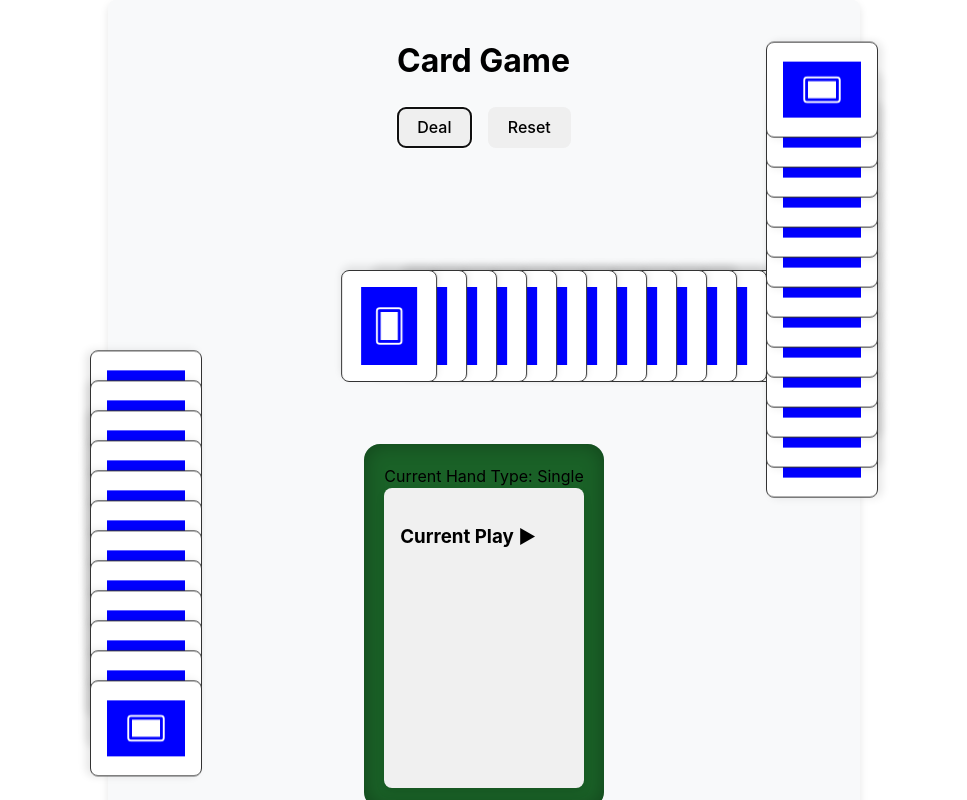
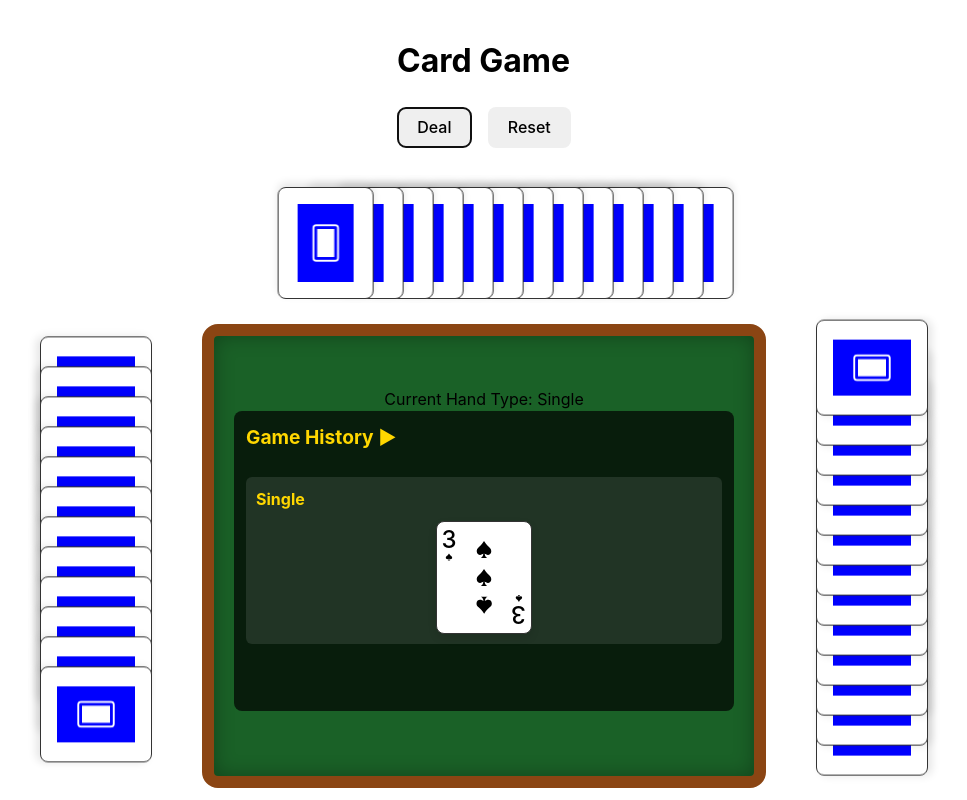
Before and after one commit to kevinphanle/ThirteenCardGame, a React (Vite) app: page / in a window 1280 px wide. Both pictures are taken after a click on the button "Deal". Shown: the top 800 px of the page, without its empty margins (156-1123 px from the left). Built offline with nearby package versions, Linux system fonts and the light colour scheme.

Commit message:
update hand history UI

```diff
--- a/src/App.module.css
+++ b/src/App.module.css
@@ -14,10 +14,10 @@
   justify-content: center;
   align-items: center;
   gap: 1rem;
-  background-color: #f8f9fa;
+  /* background-color: #f8f9fa; */
   padding: 1rem;
   border-radius: 8px;
-  box-shadow: 0 4px 8px rgba(0, 0, 0, 0.1);
+  /* box-shadow: 0 4px 8px rgba(0, 0, 0, 0.1); */
 }
 
 .startMessage {
@@ -97,7 +97,6 @@
   border: 1px solid #333;
   border-radius: 8px;
   text-align: center;
-  cursor: pointer;
   background-color: #fff;
   transition: transform 0.2s, box-shadow 0.2s;
   display: flex;
@@ -106,16 +105,6 @@
   align-items: center;
   padding: 1em 1.2em;
   box-shadow: 0 4px 8px rgba(0, 0, 0, 0.1);
-
-  &:hover {
-    transform: translateY(-5px);
-    box-shadow: 0 8px 16px rgba(0, 0, 0, 0.2);
-  }
-
-  &:active {
-    transform: translateY(-2px);
-    box-shadow: 0 4px 8px rgba(0, 0, 0, 0.2);
-  }
 
   p {
     margin: 0;
@@ -161,6 +150,26 @@
   span {
     backface-visibility: hidden;
   }
+}
+
+.clickable {
+  .card {
+    &:active {
+      transform: translateY(-2px);
+      box-shadow: 0 4px 8px rgba(0, 0, 0, 0.2);
+    }
+    &:hover {
+      transform: translateY(-5px);
+      box-shadow: 0 8px 16px rgba(0, 0, 0, 0.2);
+    }
+  }
+}
+
+.actionBtnContainer {
+  display: flex;
+  justify-content: center;
+  gap: 1rem;
+  margin-bottom: 2rem;
 }
 
 .hidden {
@@ -583,21 +592,31 @@
 .player {
   width: 100%;
   box-sizing: border-box;
-  margin: 1rem 0;
-  padding: 1rem;
-  /* background-color: #f0f0f0; */
+  /* margin: 1rem 0; */
+  /* padding: 1rem; */
+  /* background-color:rgb(7, 7, 7); */
   border-radius: 8px;
   /* box-shadow: 0 4px 8px rgba(0, 0, 0, 0.1); */
   display: inline-block;
 }
 
+.cardContainer {
+  position: absolute;
+  transition: transform 0.2s;
+}
+
+.clickable {
+  cursor: pointer;
+}
+
+.nonClickable {
+  cursor: default;
+}
+
 .active-player {
   background-color: #e0f7ff;
   border: 1px solid blue;
-}
-
-.passBtn {
-  margin-bottom: 1rem;
+  padding: 1rem;
 }
 
 .hand {
@@ -605,7 +624,7 @@
   flex-wrap: wrap;
   gap: 0.4rem; /* Reduced from 0.5rem */
   position: relative;
-  height: 150px;
+  height: 100px;
   min-width: 500px;
 }
 
@@ -615,16 +634,26 @@
   gap: 1rem;
   padding: 1rem;
   border-radius: 8px;
-  background-color: #f0f0f0;
-  box-shadow: 0 4px 8px rgba(0, 0, 0, 0.1);
   width: 100%;
   box-sizing: border-box;
   height: 300px;
+  background-color: rgba(0, 0, 0, 0.7);
+  padding: 12px;
+  color: white;
+  margin-bottom: 15px;
+  max-width: 600px;
+  overflow-y: auto;
 }
 
 .handHistoryContainer h3 {
   cursor: pointer;
   user-select: none;
+  margin: 0 0 10px 0;
+  font-size: 1.2rem;
+  display: flex;
+  justify-content: space-between;
+  align-items: center;
+  color: #ffd700;
 }
 
 .handHistoryContainer .entry {
@@ -633,72 +662,181 @@
   border-bottom: 1px solid #eee;
 }
 
-/* Add to your App.module.css */
-.gameTable {
+/* Current play styles */
+.currentPlay {
+  margin-bottom: 15px;
+  padding: 10px;
+  background-color: rgba(255, 255, 255, 0.1);
+  border-radius: 6px;
+}
+
+.currentPlayInfo {
+  display: flex;
+  justify-content: space-between;
+  margin-bottom: 10px;
+}
+
+.handType {
+  font-weight: bold;
+  color: #ffd700;
+}
+
+.currentPlayCards {
+  display: flex;
+  justify-content: center;
+}
+
+.currentCardContainer {
+  transition: transform 0.2s;
+}
+
+.currentCardContainer:hover {
+  transform: translateY(-10px);
+  z-index: 10;
+}
+
+/* History timeline */
+.historyTimeline {
+  max-height: 250px;
+  padding-right: 10px;
+  border-top: 1px solid rgba(255, 255, 255, 0.3);
+  padding-top: 10px;
+}
+
+.historyEntry {
+  display: flex;
+  padding: 8px;
+  margin-bottom: 8px;
+  border-radius: 4px;
+  align-items: center;
+}
+
+.passEntry {
+  background-color: rgba(255, 0, 0, 0.2);
+}
+
+.playEntry {
+  background-color: rgba(0, 255, 0, 0.2);
+}
+
+.playerIndicator {
+  font-weight: bold;
+  margin-right: 10px;
+  padding: 3px 6px;
+  background-color: rgba(255, 255, 255, 0.2);
+  border-radius: 4px;
+  font-size: 0.8rem;
+  width: 80px;
+  text-align: center;
+}
+
+.passIndicator {
+  color: #ff6b6b;
+  font-weight: bold;
+  font-size: 0.9rem;
+}
+
+.playDetails {
   display: flex;
   flex-direction: column;
-  /* height: 100vh; */
-  /* width: 100%; */
+  flex: 1;
+}
+
+.playType {
+  margin-bottom: 5px;
+  font-size: 0.8rem;
+}
+
+.historyCards {
+  display: flex;
+}
+
+.miniCardContainer {
+  transform: scale(0.7);
+  transform-origin: center left;
+}
+
+/* Grid-based game table layout */
+.gameTable {
+  display: grid;
+  grid-template-areas:
+    ".      top     ."
+    "left   center  right"
+    ".      bottom  .";
+  grid-template-columns: 200px 1fr 200px;
+  grid-template-rows: auto 1fr auto;
+  gap: 10px;
+  height: 90vh;
+  /* width: 90vw; */
+  /* max-width: 1200px; */
+  margin: 0 auto;
   padding: 20px;
   box-sizing: border-box;
 }
 
-.middleSection {
-  display: flex;
-  flex: 1;
-  flex-direction: row;
-  position: relative;
-}
-
-.topPlayer,
-.bottomPlayer {
-  /* height: 150px; */
-  width: 100%;
-  padding: 10px;
-  box-sizing: border-box;
-}
-
-.leftPlayer,
-.rightPlayer {
-  width: 200px;
-  height: 100%;
-  padding: 10px;
-  box-sizing: border-box;
+/* Position each player in their grid area */
+.topPlayer {
+  grid-area: top;
+  justify-self: center;
+  transform: rotate(180deg);
 }
 
 .leftPlayer {
-  /* Rotate cards for left player */
-  transform: rotate(90deg);
-  transform-origin: top;
+  grid-area: left;
+  justify-self: center;
+  align-self: center;
+  transform: rotate(90deg) translateX(-70px);
 }
 
 .rightPlayer {
-  /* Rotate cards for right player */
-  transform: rotate(-90deg);
-  transform-origin: top;
+  grid-area: right;
+  justify-self: center;
+  align-self: center;
+  transform: rotate(-90deg) translateX(-70px);
 }
 
-.topPlayer {
-  /* Rotate cards for top player */
-  transform: rotate(180deg);
+.bottomPlayer {
+  grid-area: bottom;
+  justify-self: center;
 }
 
-.header {
-  display: flex;
-  justify-content: space-between;
-  align-items: center;
-  margin-bottom: 20px;
-}
-
+/* Center play area in its grid area */
 .centerPlayArea {
-  flex: 1;
+  grid-area: center;
   display: flex;
   flex-direction: column;
   justify-content: center;
   align-items: center;
-  background-color: #1a6127;
+  background-color: #1a6127; /* Green felt color */
   border-radius: 16px;
   padding: 20px;
-  margin: 20px;
   box-shadow: inset 0 0 20px rgba(0, 0, 0, 0.3);
+  position: relative;
+  border: 12px solid #8b4513; /* Brown wooden border */
+  min-height: 400px;
 }
+
+/* Remove the middleSection as it's no longer needed with grid */
+.middleSection {
+  display: contents;
+}
+
+/* Adjust player styles for grid layout */
+.topPlayer,
+.bottomPlayer,
+.leftPlayer,
+.rightPlayer {
+  padding: 15px;
+  box-sizing: border-box;
+  display: flex;
+  justify-content: center;
+  align-items: center;
+  z-index: 1;
+}
+
+/* Adjust hand styles for side players */
+.leftPlayer .hand,
+.rightPlayer .hand {
+  min-width: 300px;
+  height: 120px;
+}
--- a/src/PlayArea.tsx
+++ b/src/PlayArea.tsx
@@ -72,9 +72,93 @@ const PlayArea: React.FC<PlayAreaProps> = ({ playerHands, onPlayCards }) => {
           {handHistory.length > 0 && (
             <div className={classNames.handHistoryContainer}>
               <h3 onClick={() => setShowHistory(!showHistory)}>
-                Current Play {showHistory ? "▼" : "▶"}
+                Game History {showHistory ? "▼" : "▶"}
               </h3>
-              {/* ...hand history display code... */}
+
+              {/* Current play - always visible */}
+              <div className={classNames.currentPlay}>
+                {(() => {
+                  // Find the last non-pass entry
+                  const lastNonPassEntry = [...handHistory]
+                    .reverse()
+                    .find((entry) => entry.cards.length > 0);
+
+                  if (lastNonPassEntry) {
+                    return (
+                      <>
+                        <div className={classNames.currentPlayInfo}>
+                          <span className={classNames.handType}>
+                            {lastNonPassEntry.handType}
+                          </span>
+                        </div>
+                        <div className={classNames.currentPlayCards}>
+                          {lastNonPassEntry.cards.map((card, cardIndex) => (
+                            <div
+                              className={classNames.currentCardContainer}
+                              key={cardIndex}
+                              style={{
+                                marginLeft: cardIndex > 0 ? "-40px" : "0",
+                              }}
+                            >
+                              <Card card={{ ...card, hidden: false }} />
+                            </div>
+                          ))}
+                        </div>
+                      </>
+                    );
+                  }
+                  return (
+                    <span className={classNames.noPlay}>
+                      No cards played yet
+                    </span>
+                  );
+                })()}
+              </div>
+
+              {/* Expanded history */}
+              {showHistory && (
+                <div className={classNames.historyTimeline}>
+                  {handHistory.map((entry, index) => (
+                    <div
+                      key={index}
+                      className={`${classNames.historyEntry} ${
+                        entry.handType === "Pass"
+                          ? classNames.passEntry
+                          : classNames.playEntry
+                      }`}
+                    >
+                      <div className={classNames.playerIndicator}>
+                        Player {(index % 4) + 1}
+                      </div>
+                      {entry.handType === "Pass" ? (
+                        <div className={classNames.passIndicator}>PASS</div>
+                      ) : (
+                        <div className={classNames.playDetails}>
+                          <div className={classNames.playType}>
+                            {entry.handType}
+                          </div>
+                          <div className={classNames.historyCards}>
+                            {entry.cards.map((card, cardIndex) => (
+                              <div
+                                className={classNames.miniCardContainer}
+                                key={cardIndex}
+                                style={{
+                                  marginLeft: cardIndex > 0 ? "-25px" : "0",
+                                }}
+                              >
+                                <Card
+                                  key={cardIndex}
+                                  card={{ ...card, hidden: false }}
+                                />
+                              </div>
+                            ))}
+                          </div>
+                        </div>
+                      )}
+                    </div>
+                  ))}
+                </div>
+              )}
             </div>
           )}
         </div>
--- a/src/Player.tsx
+++ b/src/Player.tsx
@@ -284,26 +284,35 @@ const Player: React.FC<PlayerProps> = ({
       }`}
     >
       {isUserControlled && <p>Your Hand</p>}
-      {selectedCards.length > 0 && isCurrentPlayer && (
-        <button onClick={playHand}>Play cards</button>
-      )}
 
       {handType && <p>Hand Type: {handType}</p>}
 
       {isUserControlled && <p>Possible Combinations: {possibleCombinations}</p>}
-      {isCurrentPlayer && handHistory.length > 0 && (
-        <button onClick={passTurn} className={classNames.passBtn}>
-          Pass
-        </button>
+
+      {isCurrentPlayer && isUserControlled && (
+        <div className={classNames.actionBtnContainer}>
+          {selectedCards.length > 0 && (
+            <button onClick={playHand}>Play cards</button>
+          )}
+          {handHistory.length > 0 && (
+            <button onClick={passTurn} className={classNames.passBtn}>
+              Pass
+            </button>
+          )}
+        </div>
       )}
 
       <div className={classNames.hand}>
         {hand.map((card, index) => (
           <div
             key={index}
-            className={classNames.cardContainer}
+            className={`${classNames.cardContainer} ${
+              isUserControlled ? classNames.clickable : classNames.nonClickable
+            }`}
             style={{ left: `${index * 30}px` }}
-            onClick={() => handleCardSelect(card)}
+            onClick={
+              isUserControlled ? () => handleCardSelect(card) : undefined
+            }
           >
             <Card
               card={card}
```
